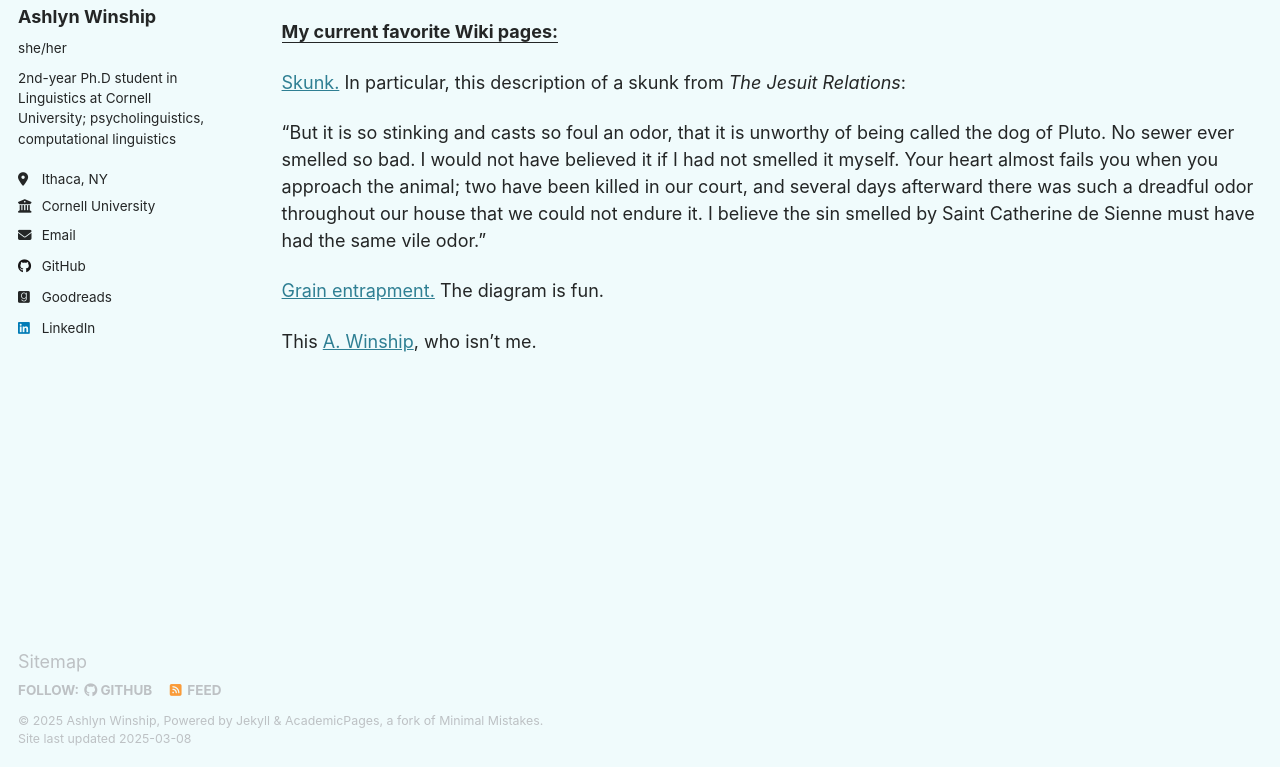
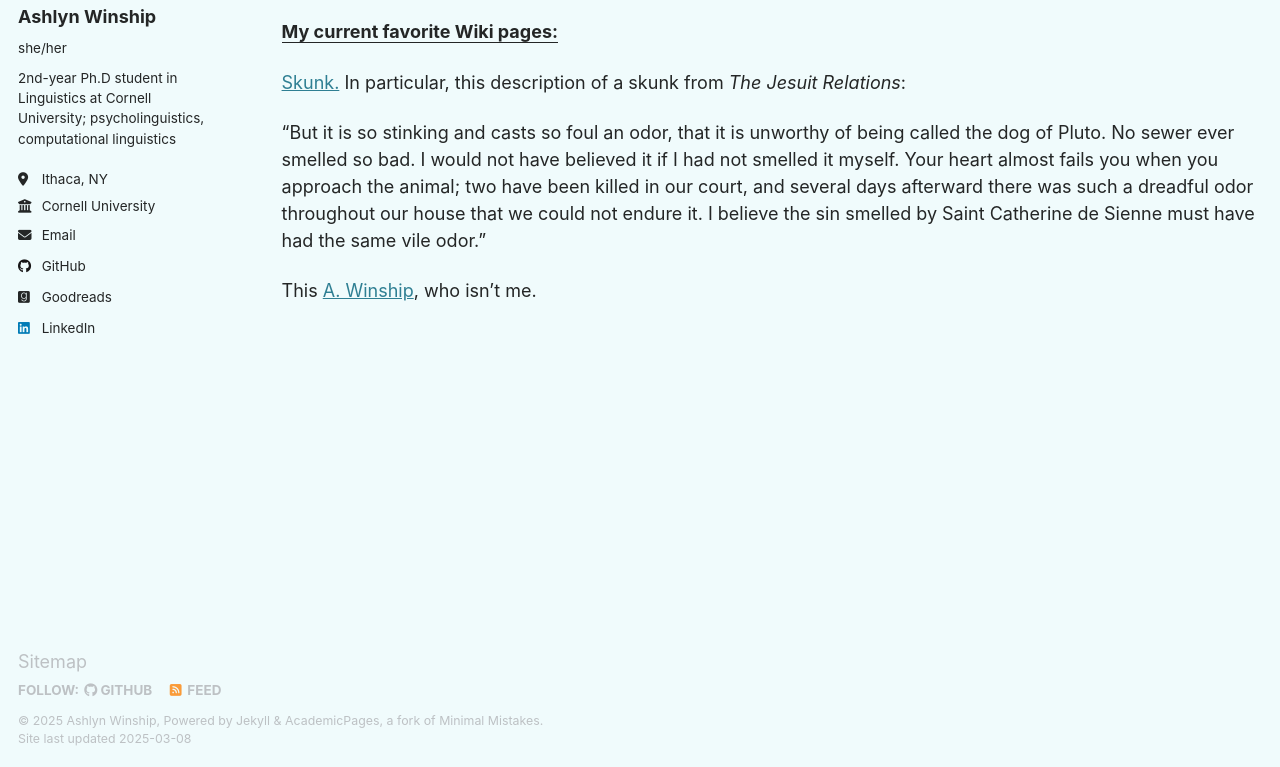
Before and after one commit to ashlynwinship/ashlynwinship.github.io, a Jekyll site: the page built from _pages/fun.md, in a window 1280 px wide and 1052 px high, cut to the strip 285-1052 px from the top of the window. Built offline with Jekyll 4.4.1, drawn with Linux system fonts in a browser that asks for light colours.

Commit message:
Update fun.md

```diff
--- a/_pages/fun.md
+++ b/_pages/fun.md
@@ -17,6 +17,4 @@ author_profile: true
 
 "But it is so stinking and casts so foul an odor, that it is unworthy of being called the dog of Pluto. No sewer ever smelled so bad. I would not have believed it if I had not smelled it myself. Your heart almost fails you when you approach the animal; two have been killed in our court, and several days afterward there was such a dreadful odor throughout our house that we could not endure it. I believe the sin smelled by Saint Catherine de Sienne must have had the same vile odor."
 
-<a target="_blank" rel="noopener" href="https://en.wikipedia.org/wiki/Grain_entrapment">Grain entrapment.</a> The diagram is fun.
-
 This <a target="_blank" rel="noopener" href="https://en.wikipedia.org/wiki/Albert_Edward_Winship">A. Winship</a>, who isn't me.
```
